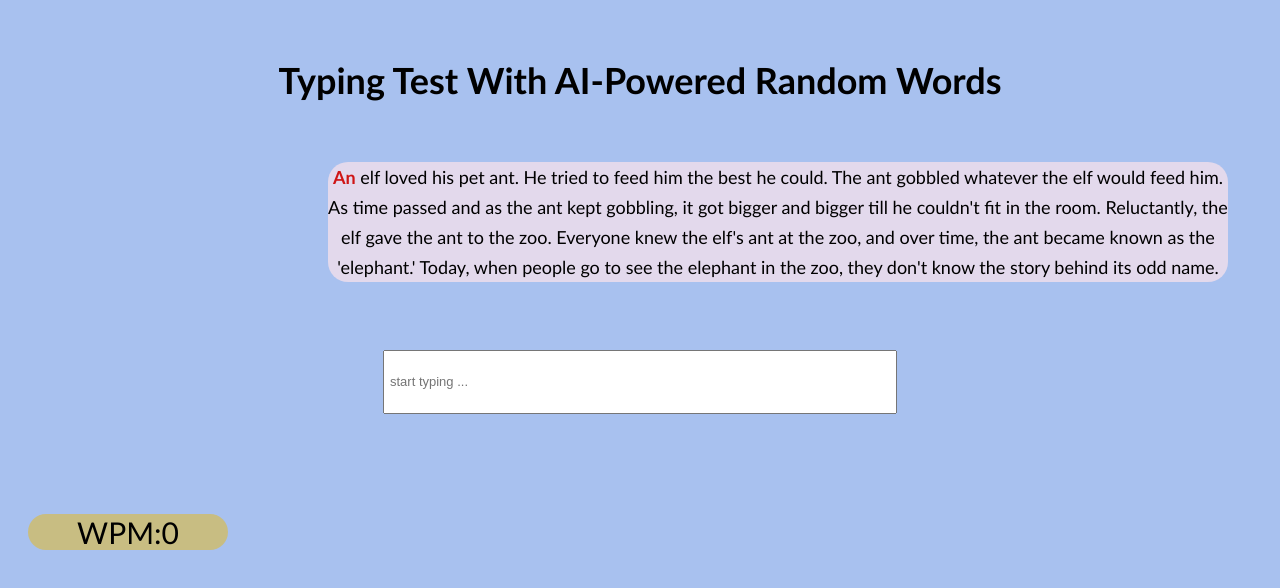
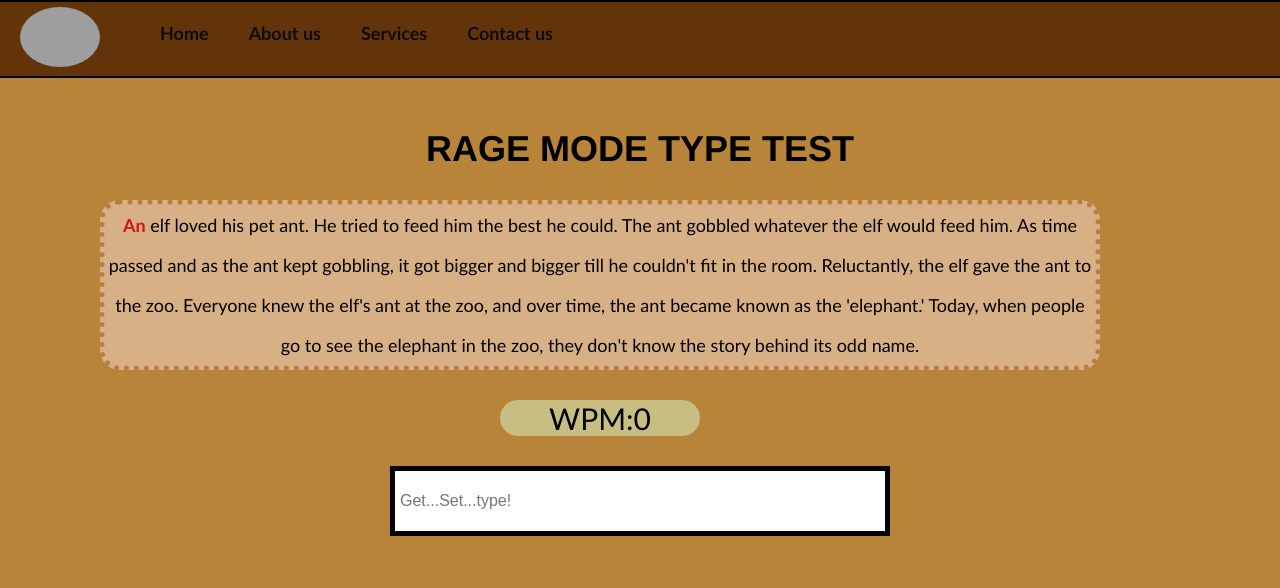
Before and after one commit to nayanashaji/NOTHINGSNEW, a plain HTML site: page index.html in a window 1280 px wide. Drawn offline with Linux system fonts and the light colour scheme; grey boxes are pictures that could not be loaded.

Commit message:
basic structure done

```diff
--- a/index.html
+++ b/index.html
@@ -10,12 +10,25 @@
         href = "styles.css">
         </head>
         <body>
-            <h1>Typing Test With AI-Powered Random Words</h1>
+
+            <div class="parent">
+                <div>
+                    <img src="https://img.freepik.com/free-vector/gradient-t-logo-template_23-2149372726.jpg?semt=ais_hybrid" class="logo">
+                </div>
+                <ul class="header">
+                    <li>Home</li><!--li*4-->
+                    <li>About us</li><!--ul for unordered, ol for ordered(1.,2....)-->
+                    <li>Services</li>
+                    <li>Contact us</li>
+                </ul>
+            </div>
+            <h1>RAGE MODE TYPE TEST</h1>
             <p id = "text-box"></p>
+            <p id = "wpm-counter">WPM:0</p>
             <input type = "text"
             id = "input-field"
-            placeholder = "start typing ...">
-            <p id = "wpm-counter">WPM:0</p>
+            placeholder = "Get...Set...type!">
+
             <script src = "typing.js"></script>
             <script
             src = "ai_replace.js"></script>
--- a/styles.css
+++ b/styles.css
@@ -1,21 +1,56 @@
+*{
+    margin: 0px;
+    padding: 0;
+    box-sizing: border-box;
+}
 body{
     text-align: center;
     font-family: 'Gill Sans', 'Gill Sans MT', Calibri, 'Trebuchet MS', sans-serif;
     font-size: large;
-    padding: 20px;
-    background-color: rgb(168, 193, 239);
+    background-color: rgb(183, 132, 57);
 }
 
 h1{
+    font-family:'Franklin Gothic Medium', 'Arial Narrow', Arial, sans-serif;
+    margin-top: 50px;
+}
+
+.parent{
+    background-color: rgb(99, 51, 9);
+    display: flex;
+    border-bottom: 2px solid black;
+    border-top: 2px solid black;
+
+}
+    .logo{
+        width: 80px;
+        height: 60px;
+        margin: 5px 20px;
+        border-radius: 50%;}
+    .header{
+        display: flex;
+        list-style-type: none;
+        background-color: rgb(99, 51, 9);
+        color:rgb(14, 13, 13);
+        font-weight:bold;
+        width: fit-content;
+        padding: 20px;
+
+    }
+        .header li{
+            margin: 0px 20px;
+            font-size: large;
+        }
+#text-box{
+    line-height: 40px;
+    width:1000px;
     margin-top: 30px;
-}
-#text-box{
-    line-height: 30px;
-    width: 900px;
-    margin-top: 60px;
-    background-color: rgb(227, 217, 236);
+    background-color: rgb(216, 176, 133);
     border-radius:20px;
-    margin-left: 300px;
+    margin-left:100px;
+    border: 5px dotted rgba(179, 103, 42, 0.715);
+
+
 }
 
 .highlight{
@@ -25,17 +60,22 @@ h1{
 
 input{
     text-align: left;
-    font-size: small;
+    font-size:medium;
     width: 500px;
     line-height: 50px;
-    margin-top: 50px;
+    margin-top: 30px;
     padding: 5px;
+    border: 5px solid ;
 }
 
 #wpm-counter{
     background-color: rgb(200, 189, 130);
     font-size: 30px;
-    margin-top: 100px;
+    margin-top: 30px;
     border-radius: 40px;
     width: 200px;
+    display: flex;
+    align-items: center;
+    justify-content: center;
+    margin-left: 500px;
 }
```
